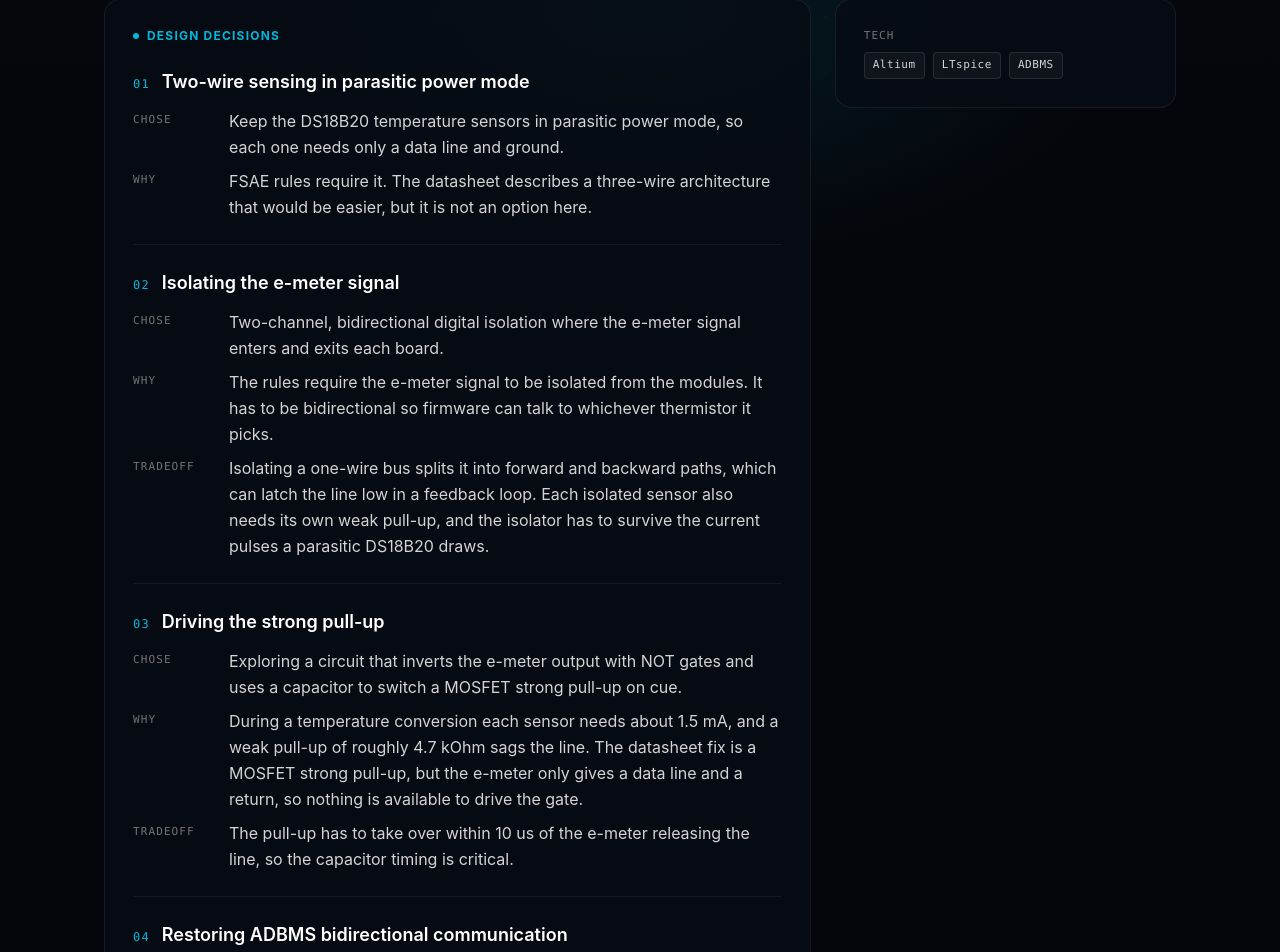
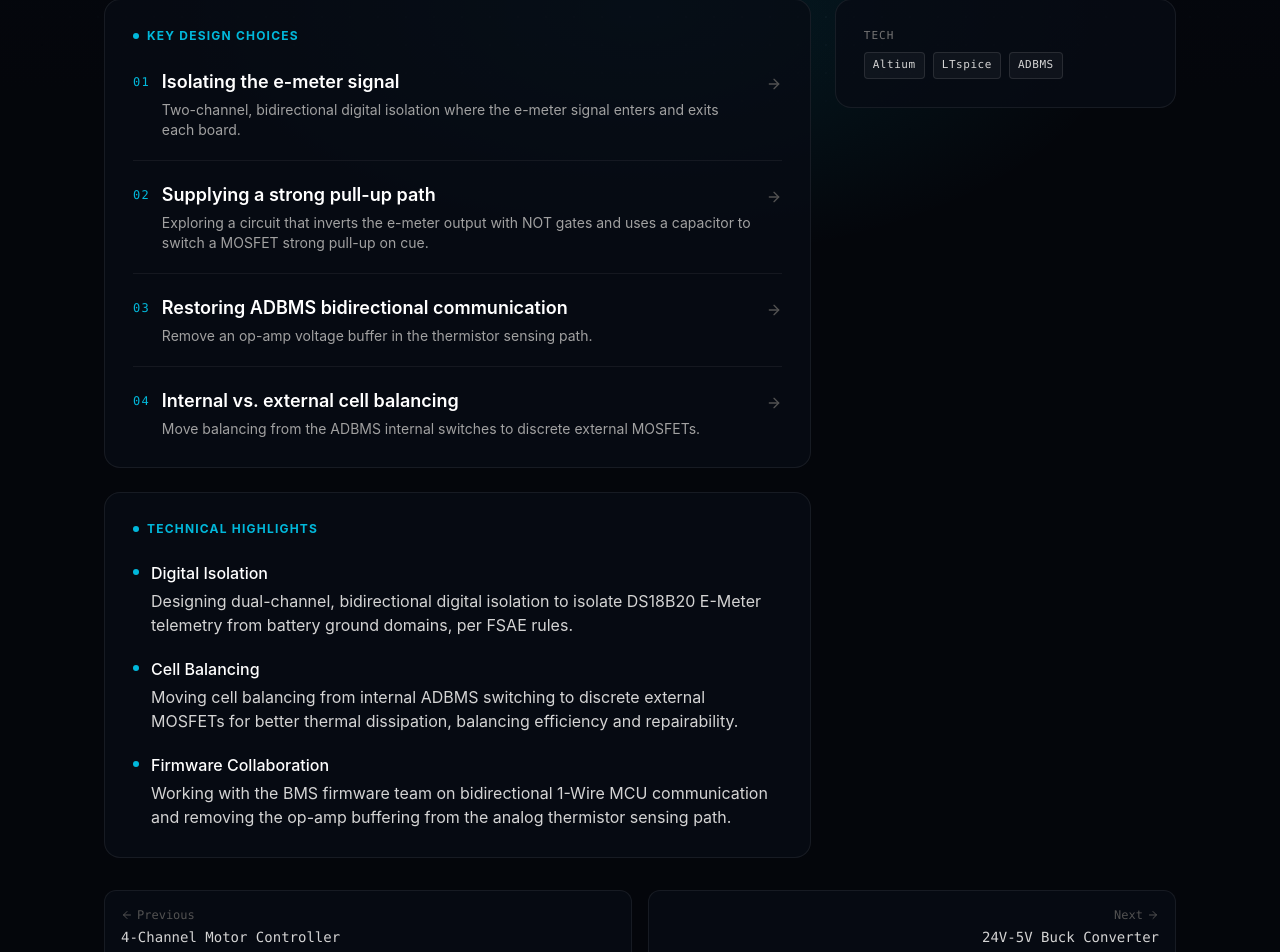
Before and after one commit to mofeomolade/mofeomolade.github.io, a React (Vite) app: page /projects/battery-pack-boards in a window 1280 px wide. Shown: the part 389-1341 px from the top of the page. Built offline with nearby package versions, Linux system fonts and the light colour scheme.

Commit message:
Adjusted project photos

```diff
--- a/src/data/content.js
+++ b/src/data/content.js
@@ -95,50 +95,7 @@ export const gallery = [
  *  photo = cropped cover image, light/dark = diagram on a light/dark backing
  */
 export const projects = [
-  {
-    id: 'battery-pack-boards',
-    title: 'Battery Module & Thermistor Boards',
-    heading: 'Battery Module & Thermistor Boards',
-    status: 'In progress',
-    desc: 'Daughterboards and thermistor sensing boards for the high-voltage tractive battery pack of an FSAE electric race car.',
-    tech: ['Altium', 'LTspice', 'ADBMS',],
-    decisions: [
-      {
-        title: "Two-wire sensing in parasitic power mode",
-        chose: "Keep the DS18B20 temperature sensors in parasitic power mode, so each one needs only a data line and ground.",
-        why: "FSAE rules require it. The datasheet describes a three-wire architecture that would be easier, but it is not an option here.",
-      },
-      {
-        title: "Isolating the e-meter signal",
-        chose: "Two-channel, bidirectional digital isolation where the e-meter signal enters and exits each board.",
-        why: "The rules require the e-meter signal to be isolated from the modules. It has to be bidirectional so firmware can talk to whichever thermistor it picks.",
-        tradeoff: "Isolating a one-wire bus splits it into forward and backward paths, which can latch the line low in a feedback loop. Each isolated sensor also needs its own weak pull-up, and the isolator has to survive the current pulses a parasitic DS18B20 draws.",
-      },
-      {
-        title: "Driving the strong pull-up",
-        chose: "Exploring a circuit that inverts the e-meter output with NOT gates and uses a capacitor to switch a MOSFET strong pull-up on cue.",
-        why: "During a temperature conversion each sensor needs about 1.5 mA, and a weak pull-up of roughly 4.7 kOhm sags the line. The datasheet fix is a MOSFET strong pull-up, but the e-meter only gives a data line and a return, so nothing is available to drive the gate.",
-        tradeoff: "The pull-up has to take over within 10 us of the e-meter releasing the line, so the capacitor timing is critical.",
-      },
-      {
-        title: "Restoring ADBMS bidirectional communication",
-        chose: "Remove an op-amp voltage buffer in the thermistor sensing path.",
-        why: "A proper open-wire check needs the ADBMS chip to source and sink current. In the previous architecture, a buffer prevented that.",
-      },
-      {
-        title: "Internal vs. external cell balancing",
-        chose: "Move balancing from the ADBMS internal switches to discrete external MOSFETs.",
-        why: "Better thermal dissipation, more efficient passive balancing, and easier repair.",
-      },
-    ],
-    highlights: [
-      ['Digital Isolation', 'Designing dual-channel, bidirectional digital isolation to isolate DS18B20 E-Meter telemetry from battery ground domains, per FSAE rules.'],
-      ['Cell Balancing', 'Moving cell balancing from internal ADBMS switching to discrete external MOSFETs for better thermal dissipation, balancing efficiency and repairability.'],
-      ['Firmware Collaboration', 'Working with the BMS firmware team on bidirectional 1-Wire MCU communication and removing the op-amp buffering from the analog thermistor sensing path.'],
-    ],
-    gallery: [],
-  },
-  {
+    {
     id: 'motor-controller',
     title: '4-Channel Motor Controller',
     heading: 'Custom 4-Channel Motor Controller',
@@ -147,7 +104,7 @@ export const projects = [
     decisions: [
       {
         title: "Dev board shield vs. bare MCU",
-        chose: "A Teensy 4.1 development board, with my PCB built as a shield around it.",
+        chose: "A development board with my PCB built as a shield around it.",
         why: "The deadline for a working MVP was tight. Using a dev board took away the work of routing the MCU and implementing CAN controller, ADC, etc.",
       },
       {
@@ -157,7 +114,7 @@ export const projects = [
       },
       {
         title: "Thermal management",
-        chose: "Large ground and power planes, with stitching vias.",
+        chose: "Large ground/power planes and GND stitching vias.",
         why: "Each actuator runs at 12 V 3 A, so the board handles roughly 150 W continuous and thermal regulation mattered.",
       },
     ],
@@ -185,6 +142,44 @@ export const projects = [
     ],
   },
   {
+    id: 'battery-pack-boards',
+    title: 'Battery Module & Thermistor Boards',
+    heading: 'Battery Module & Thermistor Boards',
+    status: 'In progress',
+    desc: 'Daughterboards and thermistor sensing boards for the high-voltage tractive battery pack of an FSAE electric race car.',
+    tech: ['Altium', 'LTspice', 'ADBMS',],
+    decisions: [
+      {
+        title: "Isolating the e-meter signal",
+        chose: "Two-channel, bidirectional digital isolation where the e-meter signal enters and exits each board.",
+        why: "The rules require the e-meter signal to be isolated from the modules. It has to be bidirectional to firmware can select specific sensors",
+        tradeoff: "Isolating a one-wire bus splits it into forward and backward paths, which can latch the line low in a feedback loop. Each isolated sensor also needs a pull-up resistor, and the isolator has to withstand the current pulses a parasitic DS18B20 draws.",
+      },
+      {
+        title: "Supplying a strong pull-up path",
+        chose: "Exploring a circuit that inverts the e-meter output with NOT gates and uses a capacitor to switch a MOSFET strong pull-up on cue.",
+        why: "During a temperature conversion each sensor needs about 1.5 mA. With a 4.7 kOhm pull-up resistor, this causes the 5 V rail to sag. The datasheet fix is a MOSFET strong pull-up, but the FSAE e-meter only gives a data line and a return, so a 3-wire architecture won't meet competition specs. ",
+        tradeoff: "The pull-up has to take over within 10 us of the e-meter releasing the line, so the capacitor timing is critical.",
+      },
+      {
+        title: "Restoring ADBMS bidirectional communication",
+        chose: "Remove an op-amp voltage buffer in the thermistor sensing path.",
+        why: "A proper open-wire check needs the ADBMS chip to source and sink current. In the previous architecture, a buffer prevented that.",
+      },
+      {
+        title: "Internal vs. external cell balancing",
+        chose: "Move balancing from the ADBMS internal switches to discrete external MOSFETs.",
+        why: "Using external switches improves thermal dissipation and passive balancing efficiency. Resolves the issue of blowing internal MOSFETs",
+      },
+    ],
+    highlights: [
+      ['Digital Isolation', 'Designing dual-channel, bidirectional digital isolation to isolate DS18B20 E-Meter telemetry from battery ground domains, per FSAE rules.'],
+      ['Cell Balancing', 'Moving cell balancing from internal ADBMS switching to discrete external MOSFETs for better thermal dissipation, balancing efficiency and repairability.'],
+      ['Firmware Collaboration', 'Working with the BMS firmware team on bidirectional 1-Wire MCU communication and removing the op-amp buffering from the analog thermistor sensing path.'],
+    ],
+    gallery: [],
+  },
+  {
     id: 'buck-converter',
     title: '24V-5V Buck Converter',
     heading: '24V-5V Asynchronous Buck Converter',
@@ -200,7 +195,7 @@ export const projects = [
       {
         title: "Voltage mode vs. current mode control",
         chose: "Voltage mode.",
-        why: "It simplifies the feedback loop.",
+        why: "Voltage mode control uses a simple feedback loop compared to the nested feedback structure required for current mode control. ",
       },
     ],
     highlights: [
@@ -214,9 +209,8 @@ export const projects = [
       ['Planning Document', 'https://drive.google.com/file/d/1GUGJ41Ly34sU3f9lQwCAKZL2yV-m_Rey/view?usp=sharing'],
     ],
     gallery: [
-      { src: '/buck_control_phase.png', alt: 'Control Stage', type: 'dark', cover: true},
-      { src: '/buck_power_stage.png', alt: 'Power Stage', type: 'dark', cover: true },
-      { src: 'open_loop_dynamics_sim_buck.png', alt: 'Open Loop Dynamics', type: 'dark', wide: true}
+      /*{ src: '/buck_control_phase.png', alt: 'Control Stage', type: 'dark', cover: true},*/
+      { src: '/buck_power_stage.png', alt: 'Power Stage', type: 'dark', wide: true }
     ],
   },
   {
@@ -297,8 +291,8 @@ export const projects = [
     ],
     gallery: [
       { src: '/hud-breadboard.jpg', alt: 'Breadboard Prototype', type: 'photo', cover: true },
-      { src: '/HUD-driver-view.jpg', alt: 'Driver View Dashboard', type: 'photo', cover:true },
-      { src: '/HUD-Schematic.png', alt: 'HUD Schematic', type: 'photo', wide: true },
+      { src: '/HUD-driver-view.jpg', alt: 'Driver View Dashboard', type: 'photo', cover:true }
+      /*{ src: '/HUD-Schematic.png', alt: 'HUD Schematic', type: 'photo', wide: true },*/
     ],
   },
   {
--- a/src/pages/ProjectDetail.jsx
+++ b/src/pages/ProjectDetail.jsx
@@ -68,21 +68,27 @@ function ResourceLink({ label, url }) {
 }
 
 function Decision({ item, n }) {
-  const rows = [['Chose', item.chose], ['Why', item.why], ['Tradeoff', item.tradeoff]].filter(([, v]) => v);
+  const more = [['Why', item.why], ['Tradeoff', item.tradeoff]].filter(([, v]) => v);
   return (
-    <li className="py-6 first:pt-0 last:pb-0">
-      <div className="flex items-baseline gap-3 mb-3">
-        <span className="font-mono text-xs text-cyan-500 tracking-widest">{String(n + 1).padStart(2, '0')}</span>
-        <h3 className="text-white font-semibold text-base md:text-lg">{item.title}</h3>
-      </div>
-      <dl className="grid grid-cols-[5rem_1fr] gap-x-4 gap-y-2 text-sm md:text-base">
-        {rows.map(([label, text]) => (
+    <li className="py-5 first:pt-0 last:pb-0">
+      <details className="group">
+        <summary className="flex items-start gap-3 cursor-pointer list-none [&::-webkit-details-marker]:hidden">
+          <span className="font-mono text-xs text-cyan-500 tracking-widest pt-1.5">{String(n + 1).padStart(2, '0')}</span>
+          <span className="flex-1 min-w-0">
+            <span className="block text-white font-semibold text-base md:text-lg group-hover:text-cyan-300 transition-colors">{item.title}</span>
+            <span className="block text-neutral-400 text-sm mt-1">{item.chose}</span>
+          </span>
+          <ArrowRightIcon size={16} className="mt-2 shrink-0 text-neutral-600 group-hover:text-cyan-400 group-open:rotate-90 transition-transform" />
+        </summary>
+        <dl className="grid grid-cols-[5rem_1fr] gap-x-4 gap-y-2 text-sm md:text-base mt-4 pl-7">
+          {more.map(([label, text]) => (
             <Fragment key={label}>
               <dt className="font-mono text-[11px] tracking-widest uppercase text-neutral-500 pt-1">{label}</dt>
               <dd className="text-neutral-300 leading-relaxed">{text}</dd>
             </Fragment>
           ))}
         </dl>
+      </details>
     </li>
   );
 }
@@ -106,6 +112,15 @@ export default function ProjectDetail() {
         <h1 className="text-3xl md:text-5xl font-bold text-white tracking-tight leading-tight max-w-3xl">{project.heading}</h1>
         <p className="text-neutral-400 text-base md:text-lg leading-relaxed max-w-3xl mt-5">{project.desc}</p>
       </div>
+
+      {project.gallery.length > 0 && (
+        <section className={cardClass}>
+          <SectionLabel className="mb-6">Gallery</SectionLabel>
+          <div className="grid grid-cols-1 md:grid-cols-2 gap-4">
+            {project.gallery.map((item) => <GalleryImage key={item.src} item={item} />)}
+          </div>
+        </section>
+      )}
 
       <div className="grid lg:grid-cols-3 gap-6 items-start">
         {/* Sidebar: resources first on mobile, sticky on desktop */}
@@ -131,7 +146,7 @@ export default function ProjectDetail() {
         <div className="lg:col-span-2 flex flex-col gap-6">
           {project.decisions?.length > 0 && (
             <section className={cardClass}>
-              <SectionLabel className="mb-6">Design Decisions</SectionLabel>
+              <SectionLabel className="mb-6">Key Design Choices</SectionLabel>
               <ul className="divide-y divide-white/[0.06]">
                 {project.decisions.map((item, i) => <Decision key={item.title} item={item} n={i} />)}
               </ul>
@@ -152,15 +167,6 @@ export default function ProjectDetail() {
         </div>
       </div>
 
-      {project.gallery.length > 0 && (
-        <section className={cardClass}>
-          <SectionLabel className="mb-6">Gallery</SectionLabel>
-          <div className="grid grid-cols-1 md:grid-cols-2 gap-4">
-            {project.gallery.map((item) => <GalleryImage key={item.src} item={item} />)}
-          </div>
-        </section>
-      )}
-
       <nav className="grid grid-cols-2 gap-4 font-mono text-sm" aria-label="More projects">
         {prev ? (
           <Link to={`/projects/${prev.id}`} className="group flex flex-col gap-1 p-4 rounded-xl border border-white/[0.07] bg-[#080c14]/80 hover:border-cyan-500/40 transition-colors">
```
Also changed, not shown: public/buck_power_stage.png. Lines whose indentation alone changed are shown as unchanged.
